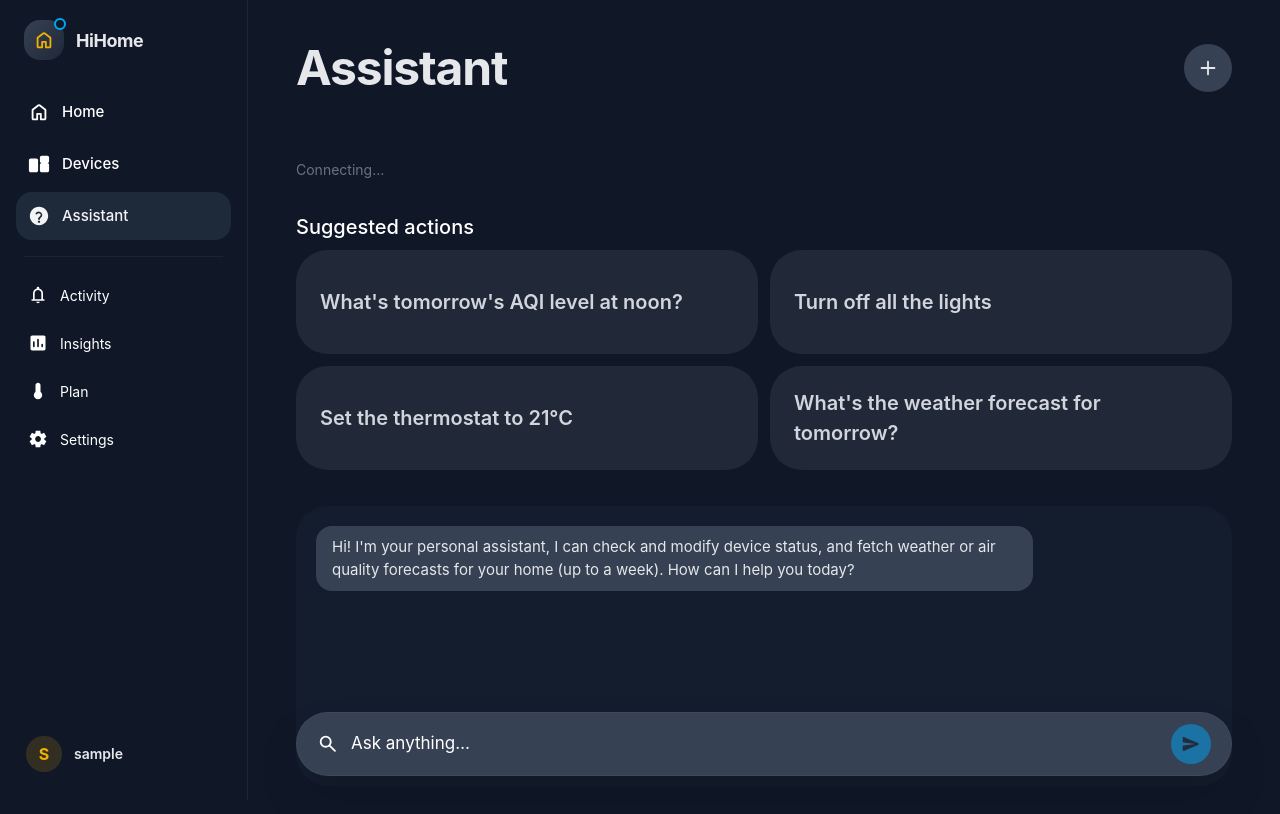
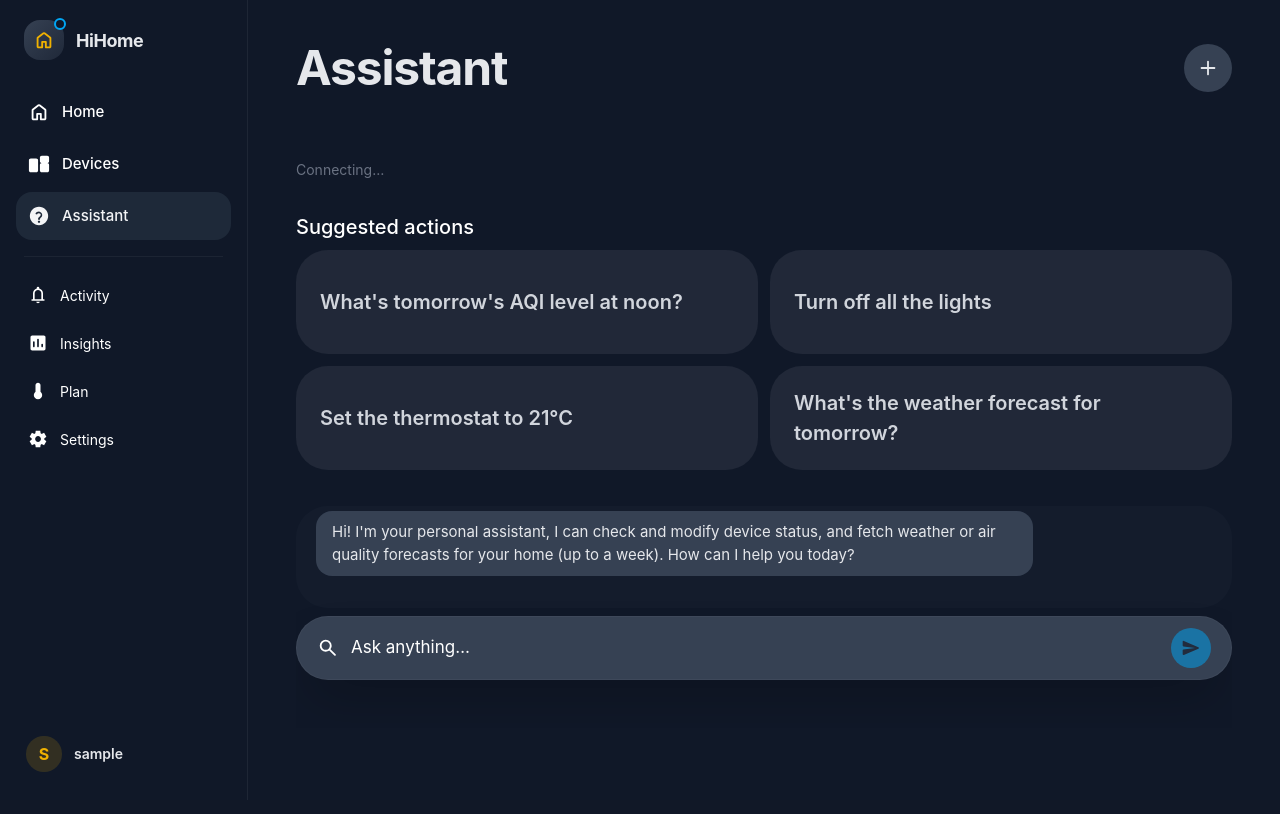
Before and after one commit to nicolo-mn/HiHome, a Vue app in the folder frontend/: page /chat in a window 1280 px wide. Shown: the top 814 px of the page. Built offline with nearby package versions, Linux system fonts and the light colour scheme; sample sign-in values are in the browser's storage.

Commit message:
chore(chatbot): fix input textbox position

```diff
--- a/frontend/src/views/ChatView.vue
+++ b/frontend/src/views/ChatView.vue
@@ -213,7 +213,9 @@ const onlyWelcome = computed(
 </script>
 
 <template>
-  <div class="flex flex-col gap-6 md:gap-8 pb-40 md:pb-8">
+  <div
+    class="flex flex-col gap-6 md:gap-8 h-[calc(100dvh-8.5rem)] md:h-[calc(100dvh-7rem)] overflow-hidden pb-24 md:pb-6"
+  >
     <AppHeader
       title="Assistant"
       :right-actions="[{ icon: 'add', label: 'New chat' }]"
@@ -245,7 +247,7 @@ const onlyWelcome = computed(
     </section>
 
     <section
-      class="flex-1 flex flex-col gap-3 rounded-[26px] md:rounded-[32px] bg-gray-800/30 p-4 md:p-5 min-h-[280px]"
+      class="flex-1 min-h-0 overflow-y-auto flex flex-col gap-3 rounded-[26px] md:rounded-[32px] bg-gray-800/30 p-4 md:p-5"
     >
       <div class="flex flex-col gap-3">
         <div
```
